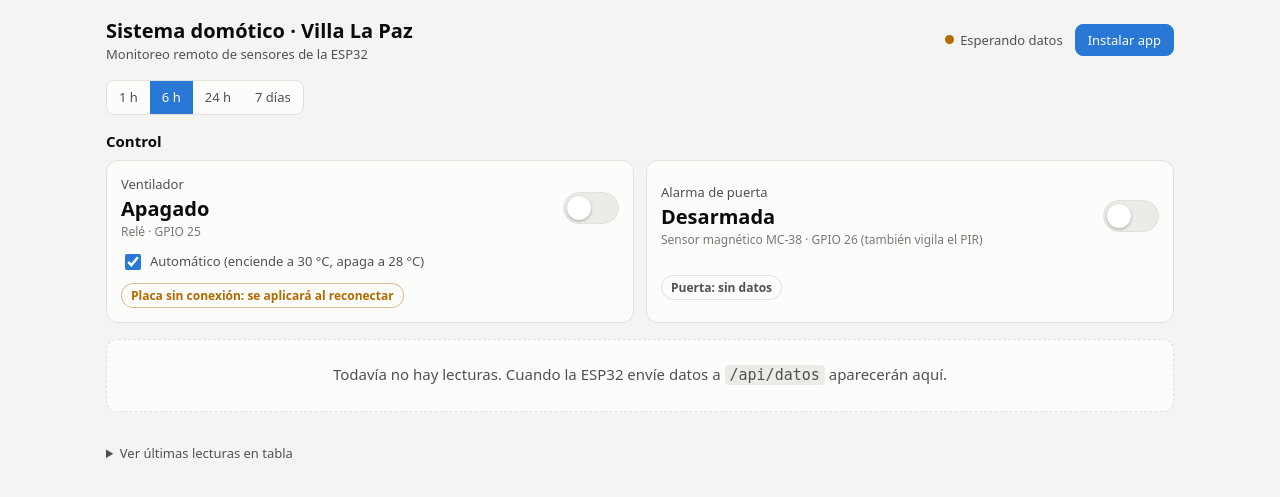
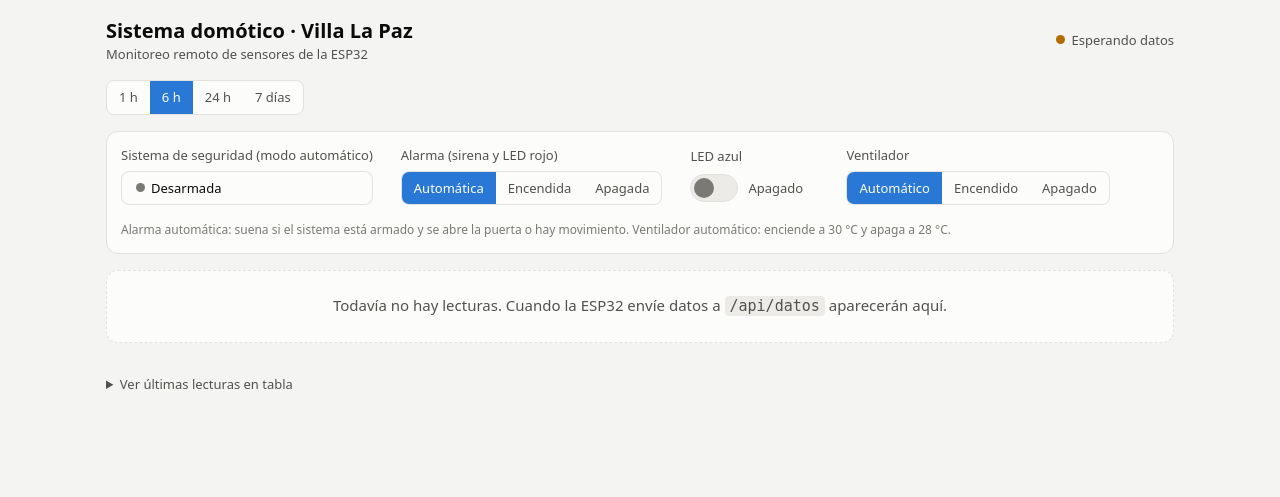
Before and after one commit to jbrionescruz021-hash/dashboard-domotica, a Flask app: page / in a window 1280 px wide. Shown: the top 497 px of the page. Run offline with Flask 3, Linux system fonts and the light colour scheme; data that the repository does not hold is empty; some libraries are stand-ins or nearby versions.

Commit message:
Add files via upload

```diff
--- a/app.py
+++ b/app.py
@@ -10,15 +10,14 @@
                        La respuesta trae el estado de la alarma y del ventilador.
   GET  /api/ultimos    Última lectura de cada dispositivo
   GET  /api/historial  Lecturas recientes (parámetros: horas, dispositivo)
-  GET  /api/control    Estado de armado y modo del ventilador de un dispositivo
-  POST /api/control    Cambia el armado o el modo del ventilador (PIN opcional)
-  POST /api/control/check  Verifica el PIN del panel sin cambiar nada
+  GET  /api/control    Órdenes del panel para un dispositivo: armado, ventilador,
+                       alarma_modo (0 auto, 1 encendida, 2 apagada) y led_azul (0/1)
+  POST /api/control    Cambia cualquiera de esos valores (PIN opcional)
   GET  /               Dashboard
 
 Avisos al teléfono: si se define la variable NTFY_TOPIC, el servidor envía una
 notificación a la app ntfy cuando se dispara la alarma de un dispositivo.
 """
-import hmac
 import json
 import os
 import sqlite3
@@ -40,6 +39,12 @@
 
 # Modos del ventilador (los mismos que usa la ESP32)
 VENT_AUTO, VENT_ON, VENT_OFF = 0, 1, 2
+# Modos de la alarma: automática (según sensores y armado), forzada encendida o forzada apagada
+ALARMA_AUTO, ALARMA_ON, ALARMA_OFF = 0, 1, 2
+
+# Órdenes que el panel le manda a la ESP32 y su valor inicial
+CAMPOS_CONTROL = ("armado", "ventilador", "alarma_modo", "led_azul")
+CONTROL_INICIAL = {"armado": 0, "ventilador": VENT_AUTO, "alarma_modo": ALARMA_AUTO, "led_azul": 0}
 
 
 # ---------------------------------------------------------------- base de datos
@@ -70,8 +75,20 @@
             CREATE TABLE IF NOT EXISTS control (
                 dispositivo TEXT PRIMARY KEY,
                 armado INTEGER NOT NULL DEFAULT 0,
-                ventilador INTEGER NOT NULL DEFAULT 0
+                ventilador INTEGER NOT NULL DEFAULT 0,
+                alarma_modo INTEGER NOT NULL DEFAULT 0,
+                led_azul INTEGER NOT NULL DEFAULT 0
             )""")
+        # Bases creadas con la versión anterior: agregar las columnas nuevas
+        nuevas = {"alarma_modo": "INTEGER NOT NULL DEFAULT 0", "led_azul": "INTEGER NOT NULL DEFAULT 0"}
+        if USA_POSTGRES:
+            for col, tipo in nuevas.items():
+                con.execute(f"ALTER TABLE control ADD COLUMN IF NOT EXISTS {col} {tipo}")
+        else:
+            existentes = {f[1] for f in con.execute("PRAGMA table_info(control)").fetchall()}
+            for col, tipo in nuevas.items():
+                if col not in existentes:
+                    con.execute(f"ALTER TABLE control ADD COLUMN {col} {tipo}")
 
 
 crear_tabla()
@@ -83,9 +100,9 @@
 
 def leer_control(con, dispositivo):
     fila = con.execute(
-        f"SELECT armado, ventilador FROM control WHERE dispositivo = {ph()}", (dispositivo,)
+        f"SELECT {', '.join(CAMPOS_CONTROL)} FROM control WHERE dispositivo = {ph()}", (dispositivo,)
     ).fetchone()
-    return {"armado": fila[0], "ventilador": fila[1]} if fila else {"armado": 0, "ventilador": VENT_AUTO}
+    return dict(zip(CAMPOS_CONTROL, fila)) if fila else dict(CONTROL_INICIAL)
 
 
 def ultima_alarma(con, dispositivo):
@@ -141,9 +158,10 @@
             (ahora(), dispositivo, json.dumps(datos)),
         )
         control = leer_control(con, dispositivo)
-    if datos.get("alarma") == 1 and alarma_previa != 1:
+    # Si la alarma la encendió el usuario desde el panel, no hace falta avisarle al teléfono
+    if datos.get("alarma") == 1 and alarma_previa != 1 and control["alarma_modo"] != ALARMA_ON:
         enviar_aviso(dispositivo, datos)
-    # La ESP32 lee de esta respuesta si el sistema está armado y el modo del ventilador
+    # La ESP32 lee de esta respuesta las órdenes del panel (armado, ventilador, alarma y LED azul)
     return jsonify(ok=True, **control), 201
 
 
@@ -155,23 +173,9 @@
     return jsonify(dispositivo=dispositivo, pin=bool(CONTROL_PIN), **control)
 
 
-def pin_valido():
-    """Sin CONTROL_PIN no se pide PIN; con él, se compara en tiempo constante."""
-    if not CONTROL_PIN:
-        return True
-    return hmac.compare_digest(request.headers.get("X-Control-Pin", ""), CONTROL_PIN)
-
-
-@app.post("/api/control/check")
-def verificar_pin():
-    if not pin_valido():
-        return jsonify(error="PIN incorrecto"), 401
-    return jsonify(ok=True)
-
-
 @app.post("/api/control")
 def cambiar_control():
-    if not pin_valido():
+    if CONTROL_PIN and request.headers.get("X-Control-Pin") != CONTROL_PIN:
         return jsonify(error="PIN incorrecto"), 401
     cuerpo = request.get_json(silent=True) or {}
     dispositivo = str(cuerpo.get("dispositivo", "casa-1"))[:40]
@@ -181,11 +185,16 @@
             control["armado"] = int(cuerpo["armado"])
         if cuerpo.get("ventilador") in (VENT_AUTO, VENT_ON, VENT_OFF):
             control["ventilador"] = int(cuerpo["ventilador"])
+        if cuerpo.get("alarma_modo") in (ALARMA_AUTO, ALARMA_ON, ALARMA_OFF):
+            control["alarma_modo"] = int(cuerpo["alarma_modo"])
+        if cuerpo.get("led_azul") in (0, 1, True, False):
+            control["led_azul"] = int(cuerpo["led_azul"])
+        marcas = ", ".join([ph()] * (len(CAMPOS_CONTROL) + 1))
+        cambios = ", ".join(f"{c} = excluded.{c}" for c in CAMPOS_CONTROL)
         con.execute(
-            f"""INSERT INTO control (dispositivo, armado, ventilador) VALUES ({ph()}, {ph()}, {ph()})
-                ON CONFLICT (dispositivo) DO UPDATE SET armado = excluded.armado,
-                ventilador = excluded.ventilador""",
-            (dispositivo, control["armado"], control["ventilador"]),
+            f"""INSERT INTO control (dispositivo, {', '.join(CAMPOS_CONTROL)}) VALUES ({marcas})
+                ON CONFLICT (dispositivo) DO UPDATE SET {cambios}""",
+            (dispositivo, *[control[c] for c in CAMPOS_CONTROL]),
         )
     return jsonify(ok=True, dispositivo=dispositivo, **control)
 
--- a/templates/index.html
+++ b/templates/index.html
@@ -78,45 +78,20 @@
   table { width: 100%; border-collapse: collapse; font-size: 13px; font-variant-numeric: tabular-nums; }
   th, td { text-align: left; padding: 6px 8px; border-bottom: 1px solid var(--grid); }
   th { color: var(--text-secondary); font-weight: 600; }
-  [hidden] { display: none !important; }
-
-  /* ---------- Control ---------- */
-  .ctl-head { display: flex; flex-wrap: wrap; gap: 8px 16px; align-items: center; justify-content: space-between; margin-bottom: 8px; }
-  .ctl-head h2 { font-size: 15px; margin: 0; }
-  .candado { display: flex; flex-wrap: wrap; gap: 8px; align-items: center; font-size: 13px; color: var(--text-secondary); }
-  .candado input { width: 110px; font: inherit; font-size: 13px; padding: 6px 10px; border-radius: 8px; border: 1px solid var(--border); background: var(--surface-1); color: var(--text-primary); letter-spacing: .15em; }
-  .candado .err { color: var(--critical); }
-  .btn { border: 1px solid var(--border); background: var(--surface-1); color: var(--text-primary); border-radius: 8px; padding: 6px 12px; font: inherit; font-size: 13px; cursor: pointer; }
-  .btn.prim { border-color: var(--series-1); background: var(--series-1); color: #fff; }
-  .btn:focus-visible, .switch input:focus-visible + .pista { outline: 2px solid var(--series-1); outline-offset: 2px; }
-  .controles { display: grid; grid-template-columns: repeat(auto-fit, minmax(260px, 1fr)); gap: 12px; margin-bottom: 16px; }
-  .ctl { display: grid; gap: 10px; }
-  .ctl.alerta { border-color: var(--critical); box-shadow: 0 0 0 2px color-mix(in srgb, var(--critical) 30%, transparent); }
-  .fila { display: flex; align-items: center; justify-content: space-between; gap: 12px; }
-  .ctl .lbl { color: var(--text-secondary); font-size: 13px; }
-  .ctl .grande { font-size: 20px; font-weight: 600; }
-  .ctl .det { color: var(--text-muted); font-size: 12px; }
-  .switch { position: relative; flex: none; display: inline-block; }
-  .switch input { position: absolute; inset: 0; opacity: 0; margin: 0; cursor: pointer; }
-  .switch input:disabled { cursor: not-allowed; }
-  .pista { display: block; width: 56px; height: 32px; border-radius: 999px; background: var(--grid); border: 1px solid var(--border); position: relative; transition: background .2s; }
-  .pista::after { content: ""; position: absolute; top: 3px; left: 3px; width: 24px; height: 24px; border-radius: 50%; background: #fff; box-shadow: 0 1px 3px rgba(0,0,0,.3); transition: transform .2s; }
-  .switch input:checked + .pista { background: var(--good); border-color: var(--good); }
-  #swAlarma:checked + .pista { background: var(--critical); border-color: var(--critical); }
-  .switch input:checked + .pista::after { transform: translateX(24px); }
-  .switch input:disabled + .pista { opacity: .5; }
-  .chips { display: flex; flex-wrap: wrap; gap: 6px; align-items: center; }
-  .chip { font-size: 12px; font-weight: 600; padding: 3px 9px; border-radius: 999px; border: 1px solid var(--border); color: var(--text-secondary); background: var(--surface-1); }
-  .chip.ok { color: var(--good); border-color: color-mix(in srgb, var(--good) 40%, transparent); }
-  .chip.aviso { color: var(--warn); border-color: color-mix(in srgb, var(--warn) 45%, transparent); }
-  .chip.peligro { color: #fff; background: var(--critical); border-color: var(--critical); }
-  .auto { display: inline-flex; align-items: center; gap: 6px; font-size: 13px; color: var(--text-secondary); cursor: pointer; }
-  .auto input { accent-color: var(--series-1); width: 16px; height: 16px; }
-
-  /* ---------- Instalar app ---------- */
-  .ayuda { margin-bottom: 16px; font-size: 14px; }
-  .ayuda ol { margin: 6px 0 0; padding-left: 20px; }
-  @media (prefers-reduced-motion: reduce) { .pista, .pista::after { transition: none; } }
+  .control { display: flex; flex-wrap: wrap; gap: 16px 28px; align-items: center; margin-bottom: 16px; }
+  .control .grupo { display: flex; flex-direction: column; gap: 6px; }
+  .control .lbl { color: var(--text-secondary); font-size: 13px; }
+  .btn-armar { border: 1px solid var(--border); background: var(--surface-1); color: var(--text-primary); border-radius: 8px; padding: 7px 14px; font: inherit; font-size: 13px; cursor: pointer; display: inline-flex; align-items: center; gap: 6px; }
+  .btn-armar[aria-pressed="true"] { border-color: var(--critical); color: var(--critical); }
+  .control .nota { color: var(--text-muted); font-size: 12px; }
+  .fila-sw { display: inline-flex; align-items: center; gap: 10px; min-height: 32px; }
+  .sw { position: relative; width: 48px; height: 28px; flex: none; border-radius: 14px; border: 1px solid var(--border); background: var(--grid); cursor: pointer; padding: 0; transition: background .15s, border-color .15s; }
+  .sw::after { content: ""; position: absolute; top: 3px; left: 3px; width: 20px; height: 20px; border-radius: 50%; background: var(--text-muted); transition: transform .15s, background .15s; }
+  .sw[aria-checked="true"] { background: var(--series-1); border-color: var(--series-1); }
+  .sw[aria-checked="true"]::after { transform: translateX(20px); background: #fff; }
+  .sw:focus-visible, .seg button:focus-visible, .btn-armar:focus-visible { outline: 2px solid var(--series-1); outline-offset: 2px; }
+  .sw-txt { font-size: 13px; color: var(--text-secondary); min-width: 70px; }
+  #instalar { display: none; border: 1px solid var(--series-1); color: var(--series-1); background: none; border-radius: 8px; padding: 6px 12px; font: inherit; font-size: 13px; cursor: pointer; }
   @media (max-width: 480px) { .charts { grid-template-columns: 1fr; } .tile .val { font-size: 24px; } }
 </style>
 </head>
@@ -129,10 +104,9 @@
     </div>
     <div style="display:flex;gap:12px;align-items:center;flex-wrap:wrap">
       <span class="estado"><span class="punto" id="punto"></span><span id="estadoTxt">Conectando…</span></span>
-      <button class="btn prim" id="instalar" type="button" hidden>Instalar app</button>
+      <button id="instalar">Instalar app</button>
     </div>
   </header>
-  <div class="card ayuda" id="ayudaInstalar" hidden></div>
 
   <div class="filtros">
     <div class="seg" id="rango" role="group" aria-label="Rango de tiempo">
@@ -144,52 +118,35 @@
     <select id="dispositivo" aria-label="Dispositivo" hidden></select>
   </div>
 
-  <div class="ctl-head">
-    <h2>Control</h2>
-    <form class="candado" id="candado" autocomplete="off">
-      <span id="candadoTxt">Ingresa el PIN para usar los interruptores</span>
-      <input id="pin" type="password" inputmode="numeric" maxlength="12" placeholder="PIN" aria-label="PIN de control">
-      <button class="btn" type="submit" id="pinBtn">Desbloquear</button>
-      <span class="err" id="pinErr" role="alert"></span>
-    </form>
-  </div>
-
-  <div class="controles">
-    <div class="card ctl" id="ctlVent">
-      <div class="fila">
-        <div>
-          <div class="lbl">Ventilador</div>
-          <div class="grande" id="ventTxt">Apagado</div>
-          <div class="det">Relé · GPIO 25</div>
-        </div>
-        <label class="switch" title="Encender o apagar el ventilador">
-          <input type="checkbox" id="swVent" role="switch" aria-label="Ventilador" disabled>
-          <span class="pista"></span>
-        </label>
-      </div>
-      <div class="chips">
-        <label class="auto"><input type="checkbox" id="autoVent" disabled> Automático (enciende a 30 °C, apaga a 28 °C)</label>
-      </div>
-      <div class="chips"><span class="chip" id="ventChip">Sin datos de la placa</span></div>
+  <div class="card control" id="control">
+    <div class="grupo">
+      <span class="lbl">Sistema de seguridad (modo automático)</span>
+      <button class="btn-armar" id="armar" aria-pressed="false"><span class="punto" id="puntoArmado"></span><span id="armarTxt">Desarmada</span></button>
     </div>
-
-    <div class="card ctl" id="ctlAlarma">
-      <div class="fila">
-        <div>
-          <div class="lbl">Alarma de puerta</div>
-          <div class="grande" id="alarmaTxt">Desarmada</div>
-          <div class="det">Sensor magnético MC-38 · GPIO 26 (también vigila el PIR)</div>
-        </div>
-        <label class="switch" title="Armar o desarmar la alarma">
-          <input type="checkbox" id="swAlarma" role="switch" aria-label="Alarma de puerta" disabled>
-          <span class="pista"></span>
-        </label>
-      </div>
-      <div class="chips">
-        <span class="chip" id="puertaChip">Puerta: sin datos</span>
-        <span class="chip" id="alarmaChip" hidden></span>
+    <div class="grupo">
+      <span class="lbl">Alarma (sirena y LED rojo)</span>
+      <div class="seg" id="alarmaModo" role="group" aria-label="Modo de la alarma">
+        <button data-a="0" aria-pressed="true">Automática</button>
+        <button data-a="1">Encendida</button>
+        <button data-a="2">Apagada</button>
       </div>
     </div>
+    <div class="grupo">
+      <span class="lbl">LED azul</span>
+      <div class="fila-sw">
+        <button class="sw" id="ledAzul" role="switch" aria-checked="false" aria-label="LED azul"></button>
+        <span class="sw-txt" id="ledAzulTxt">Apagado</span>
+      </div>
+    </div>
+    <div class="grupo">
+      <span class="lbl">Ventilador</span>
+      <div class="seg" id="ventilador" role="group" aria-label="Modo del ventilador">
+        <button data-v="0" aria-pressed="true">Automático</button>
+        <button data-v="1">Encendido</button>
+        <button data-v="2">Apagado</button>
+      </div>
+    </div>
+    <span class="nota" id="controlNota">Alarma automática: suena si el sistema está armado y se abre la puerta o hay movimiento. Ventilador automático: enciende a 30 °C y apaga a 28 °C.</span>
   </div>
 
   <div class="tiles" id="tiles"></div>
@@ -215,10 +172,10 @@
   puerta:      { nombre: "Puerta", binario: ["Cerrada", "Abierta"], corto: ["Cerrada", "Abierta"] },
   ventilador:  { nombre: "Ventilador", binario: ["Apagado", "Encendido"], corto: ["Off", "On"] },
   alarma:      { nombre: "Alarma", binario: ["Normal", "Disparada"], corto: ["No", "Sí"] },
-  armado:      { nombre: "Sistema", binario: ["Desarmado", "Armado"], corto: ["No", "Sí"] },
+  led_azul:    { nombre: "LED azul", binario: ["Apagado", "Encendido"], corto: ["Off", "On"] },
   luz_sala:    { nombre: "Luz de la sala", binario: ["Apagada", "Encendida"], corto: ["Off", "On"] },
 };
-const REFRESCO_MS = 3000;
+const REFRESCO_MS = 5000;
 
 let horas = 6, dispositivo = null, graficas = {};
 const css = n => getComputedStyle(document.documentElement).getPropertyValue(n).trim();
@@ -264,7 +221,6 @@
     tiles.innerHTML = `<div class="vacio" style="grid-column:1/-1">Todavía no hay lecturas. Cuando la ESP32 envíe datos a <code>/api/datos</code> aparecerán aquí.</div>`;
     return;
   }
-  ultimaLectura = ultima; pintarControl();
   const t = Date.parse(ultima.ts), seg = (Date.now() - t) / 1000;
   setEstado(seg < 60 ? "ok" : "viejo", (seg < 60 ? "En línea · " : "Última lectura · ") + fmtFecha(t));
 
@@ -354,53 +310,23 @@
   document.getElementById("charts").innerHTML = ""; cargar();
 });
 
-// Control remoto: interruptores del ventilador y de la alarma de puerta.
-// La ESP32 consulta estas órdenes cada 3 s y las aplica.
-const $ = id => document.getElementById(id);
-let control = { armado: 0, ventilador: 0, pin: false };
-let ultimaLectura = null, enviando = false;
+// Control remoto: armar, modo de la alarma, LED azul y modo del ventilador.
+// La ESP32 recibe estos valores en la respuesta de su siguiente envío.
+let control = { armado: 0, ventilador: 0, alarma_modo: 0, led_azul: 0 };
 const leerPin = () => { try { return localStorage.getItem("pinControl") || ""; } catch (e) { return ""; } };
-const guardarPin = v => { try { v ? localStorage.setItem("pinControl", v) : localStorage.removeItem("pinControl"); } catch (e) {} };
-let pinActual = leerPin();
-
-function chip(el, txt, tipo) { el.textContent = txt; el.className = "chip" + (tipo ? " " + tipo : ""); el.hidden = false; }
+const guardarPin = v => { try { localStorage.setItem("pinControl", v); } catch (e) {} };
 
 function pintarControl() {
-  const d = ultimaLectura ? ultimaLectura.datos : {};
-  const reciente = ultimaLectura && (Date.now() - Date.parse(ultimaLectura.ts)) / 1000 < 60;
-  const desbloqueado = !control.pin || Boolean(pinActual);
-  const modo = Number(control.ventilador), armado = Number(control.armado) === 1;
-  const ventReal = typeof d.ventilador === "number" ? d.ventilador === 1 : null;
-
-  // Ventilador
-  if (!enviando) {
-    $("swVent").checked = modo === 1 || (modo === 0 && ventReal === true);
-    $("autoVent").checked = modo === 0;
-    $("swAlarma").checked = armado;
-  }
-  $("swVent").disabled = $("autoVent").disabled = $("swAlarma").disabled = !desbloqueado || enviando;
-  $("ventTxt").textContent = (ventReal ?? modo === 1) ? "Encendido" : "Apagado";
-  if (!reciente) chip($("ventChip"), "Placa sin conexión: se aplicará al reconectar", "aviso");
-  else if (modo === 0) chip($("ventChip"), ventReal ? "Automático · girando" : "Automático · detenido", "ok");
-  else if (ventReal === (modo === 1)) chip($("ventChip"), modo === 1 ? "Confirmado: girando" : "Confirmado: detenido", "ok");
-  else chip($("ventChip"), "Enviando a la placa…", "aviso");
-
-  // Alarma de puerta
-  $("alarmaTxt").textContent = armado ? "Armada" : "Desarmada";
-  if (typeof d.puerta !== "number") chip($("puertaChip"), "Puerta: sin datos", "");
-  else chip($("puertaChip"), d.puerta === 1 ? "Puerta abierta" : "Puerta cerrada", d.puerta === 1 ? "aviso" : "ok");
-  const sonando = reciente && d.alarma === 1;
-  $("ctlAlarma").classList.toggle("alerta", Boolean(sonando));
-  if (sonando) chip($("alarmaChip"), "¡Alarma sonando! Desarma para silenciarla", "peligro");
-  else if (reciente && typeof d.armado === "number" && (d.armado === 1) !== armado) chip($("alarmaChip"), "Enviando a la placa…", "aviso");
-  else if (reciente && armado) chip($("alarmaChip"), "Vigilando puerta y movimiento", "ok");
-  else $("alarmaChip").hidden = true;
-
-  // Candado del PIN
-  $("candado").hidden = !control.pin;
-  $("pin").hidden = desbloqueado;
-  $("pinBtn").textContent = desbloqueado ? "Bloquear" : "Desbloquear";
-  $("candadoTxt").textContent = desbloqueado ? "Interruptores desbloqueados en este dispositivo" : "Ingresa el PIN para usar los interruptores";
+  const armado = Number(control.armado) === 1;
+  const b = document.getElementById("armar");
+  b.setAttribute("aria-pressed", armado);
+  document.getElementById("armarTxt").textContent = armado ? "Armada · tocar para desarmar" : "Desarmada · tocar para armar";
+  document.getElementById("puntoArmado").className = "punto " + (armado ? "error" : "ok");
+  document.querySelectorAll("#ventilador button").forEach(x => x.setAttribute("aria-pressed", Number(x.dataset.v) === Number(control.ventilador)));
+  document.querySelectorAll("#alarmaModo button").forEach(x => x.setAttribute("aria-pressed", Number(x.dataset.a) === Number(control.alarma_modo)));
+  const led = Number(control.led_azul) === 1;
+  document.getElementById("ledAzul").setAttribute("aria-checked", led);
+  document.getElementById("ledAzulTxt").textContent = led ? "Encendido" : "Apagado";
 }
 
 async function cargarControl() {
@@ -411,63 +337,47 @@
   } catch (e) {}
 }
 
-async function enviarControl(cambio) {
-  enviando = true; pintarControl();
-  try {
-    const r = await fetch("/api/control", {
-      method: "POST",
-      headers: { "Content-Type": "application/json", "X-Control-Pin": pinActual },
-      body: JSON.stringify({ dispositivo: dispositivo || "casa-1", ...cambio }),
-    });
-    if (r.status === 401) { pinActual = ""; guardarPin(""); $("pinErr").textContent = "El PIN cambió. Vuelve a ingresarlo."; }
-    else if (!r.ok) $("pinErr").textContent = "No se pudo aplicar el cambio. Intenta de nuevo.";
-    else { const res = await r.json(); control = { ...control, ...res }; $("pinErr").textContent = ""; }
-  } catch (e) {
-    $("pinErr").textContent = "Sin conexión con el servidor.";
+async function enviarControl(cambio, reintento) {
+  const nota = document.getElementById("controlNota");
+  const r = await fetch("/api/control", {
+    method: "POST",
+    headers: { "Content-Type": "application/json", "X-Control-Pin": leerPin() },
+    body: JSON.stringify({ dispositivo: dispositivo || "casa-1", ...cambio }),
+  });
+  if (r.status === 401 && !reintento) {
+    const pin = prompt("PIN de control");
+    if (pin === null) return;
+    guardarPin(pin);
+    return enviarControl(cambio, true);
   }
-  enviando = false; pintarControl();
+  if (!r.ok) { nota.textContent = "No se pudo aplicar el cambio (PIN incorrecto o sin conexión)."; return; }
+  control = await r.json(); pintarControl();
+  nota.textContent = "Cambio guardado. La ESP32 lo aplica en unos 3 segundos.";
 }
 
-$("swVent").addEventListener("change", e => enviarControl({ ventilador: e.target.checked ? 1 : 2 }));
-$("autoVent").addEventListener("change", e => enviarControl({ ventilador: e.target.checked ? 0 : ($("swVent").checked ? 1 : 2) }));
-$("swAlarma").addEventListener("change", e => enviarControl({ armado: e.target.checked ? 1 : 0 }));
-
-$("candado").addEventListener("submit", async e => {
-  e.preventDefault();
-  $("pinErr").textContent = "";
-  if (pinActual) { pinActual = ""; guardarPin(""); pintarControl(); return; }
-  const v = $("pin").value.trim();
-  if (!v) { $("pinErr").textContent = "Escribe el PIN."; return; }
-  try {
-    const r = await fetch("/api/control/check", { method: "POST", headers: { "X-Control-Pin": v } });
-    if (r.ok) { pinActual = v; guardarPin(v); $("pin").value = ""; }
-    else $("pinErr").textContent = "PIN incorrecto.";
-  } catch (err) { $("pinErr").textContent = "Sin conexión con el servidor."; }
-  pintarControl();
-});
-$("pin").addEventListener("input", () => { $("pinErr").textContent = ""; });
-
-// Instalación como app (Android, iPhone y computadora)
-if ("serviceWorker" in navigator) navigator.serviceWorker.register("/sw.js").catch(() => {});
-let avisoInstalar = null;
-const yaInstalada = () => matchMedia("(display-mode: standalone)").matches || navigator.standalone === true;
-const esIOS = /iphone|ipad|ipod/i.test(navigator.userAgent) || (navigator.platform === "MacIntel" && navigator.maxTouchPoints > 1);
-window.addEventListener("beforeinstallprompt", e => { e.preventDefault(); avisoInstalar = e; $("instalar").hidden = false; });
-window.addEventListener("appinstalled", () => { avisoInstalar = null; $("instalar").hidden = true; $("ayudaInstalar").hidden = true; });
-if (!yaInstalada()) setTimeout(() => { $("instalar").hidden = false; }, esIOS ? 0 : 3000);
-$("instalar").addEventListener("click", async () => {
-  if (avisoInstalar) {
-    avisoInstalar.prompt(); await avisoInstalar.userChoice.catch(() => {});
-    avisoInstalar = null; $("instalar").hidden = true; return;
-  }
-  const a = $("ayudaInstalar");
-  a.innerHTML = esIOS
-    ? "<b>Instalar en iPhone o iPad</b><ol><li>Abre esta página en <b>Safari</b>.</li><li>Toca <b>Compartir</b> (cuadro con flecha hacia arriba).</li><li>Elige <b>Agregar a pantalla de inicio</b> y toca <b>Agregar</b>.</li></ol>"
-    : "<b>Instalar la app</b><ol><li>En Android, abre el menú <b>⋮</b> de Chrome y elige <b>Instalar app</b> o <b>Agregar a pantalla principal</b>.</li><li>En computadora, usa el ícono de instalar en la barra de direcciones de Chrome o Edge.</li></ol>";
-  a.hidden = !a.hidden;
+document.getElementById("armar").addEventListener("click", () => enviarControl({ armado: Number(control.armado) === 1 ? 0 : 1 }));
+document.getElementById("ventilador").addEventListener("click", e => {
+  const b = e.target.closest("button"); if (b) enviarControl({ ventilador: Number(b.dataset.v) });
 });
 
-pintarControl();
+document.getElementById("alarmaModo").addEventListener("click", e => {
+  const b = e.target.closest("button"); if (b) enviarControl({ alarma_modo: Number(b.dataset.a) });
+});
+document.getElementById("ledAzul").addEventListener("click", () => enviarControl({ led_azul: Number(control.led_azul) === 1 ? 0 : 1 }));
+
+// Instalación como app en Android (PWA)
+if ("serviceWorker" in navigator) navigator.serviceWorker.register("/sw.js");
+let avisoInstalar;
+window.addEventListener("beforeinstallprompt", e => {
+  e.preventDefault(); avisoInstalar = e;
+  document.getElementById("instalar").style.display = "inline-block";
+});
+document.getElementById("instalar").addEventListener("click", async () => {
+  if (!avisoInstalar) return;
+  avisoInstalar.prompt(); await avisoInstalar.userChoice;
+  avisoInstalar = null; document.getElementById("instalar").style.display = "none";
+});
+
 cargar().then(cargarControl);
 setInterval(() => { cargar(); cargarControl(); }, REFRESCO_MS);
 </script>
```
Also changed, not shown: simulador.py (+11 -4 lines), README.md, 1 other file.
